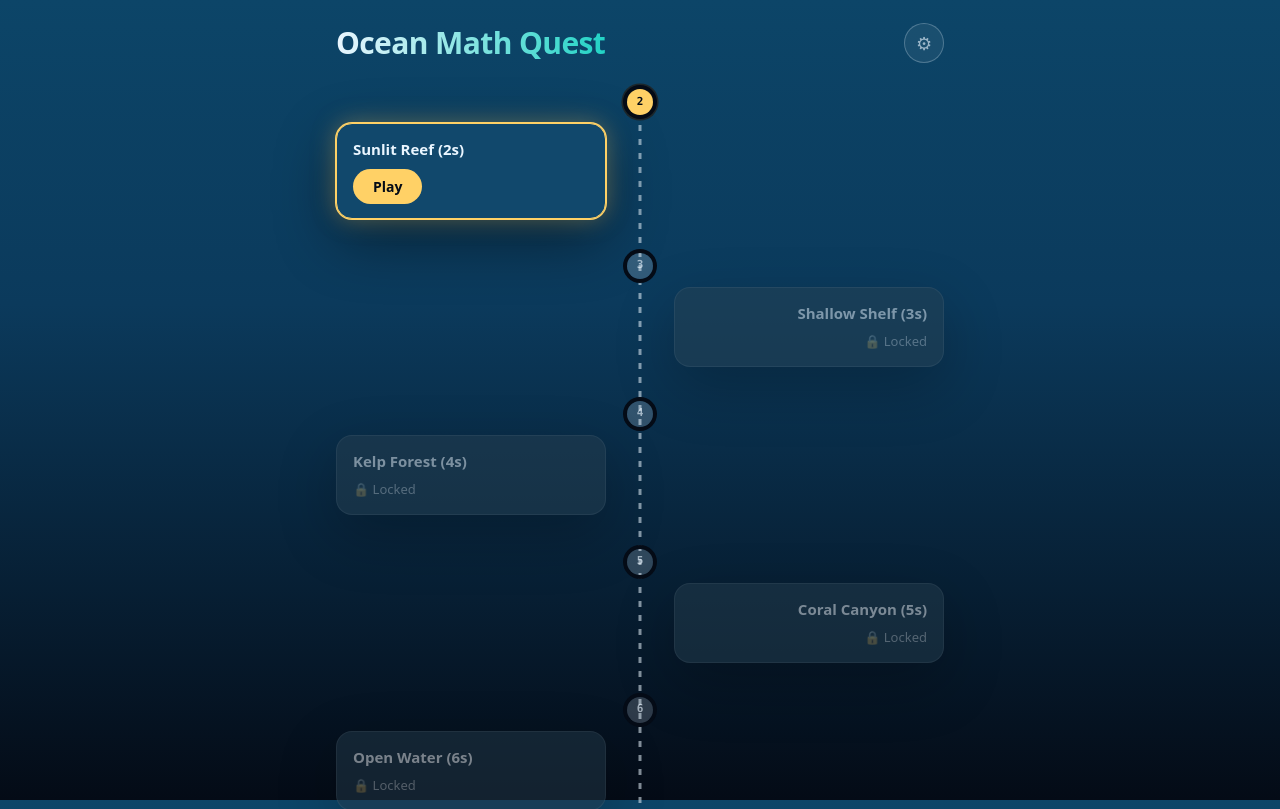
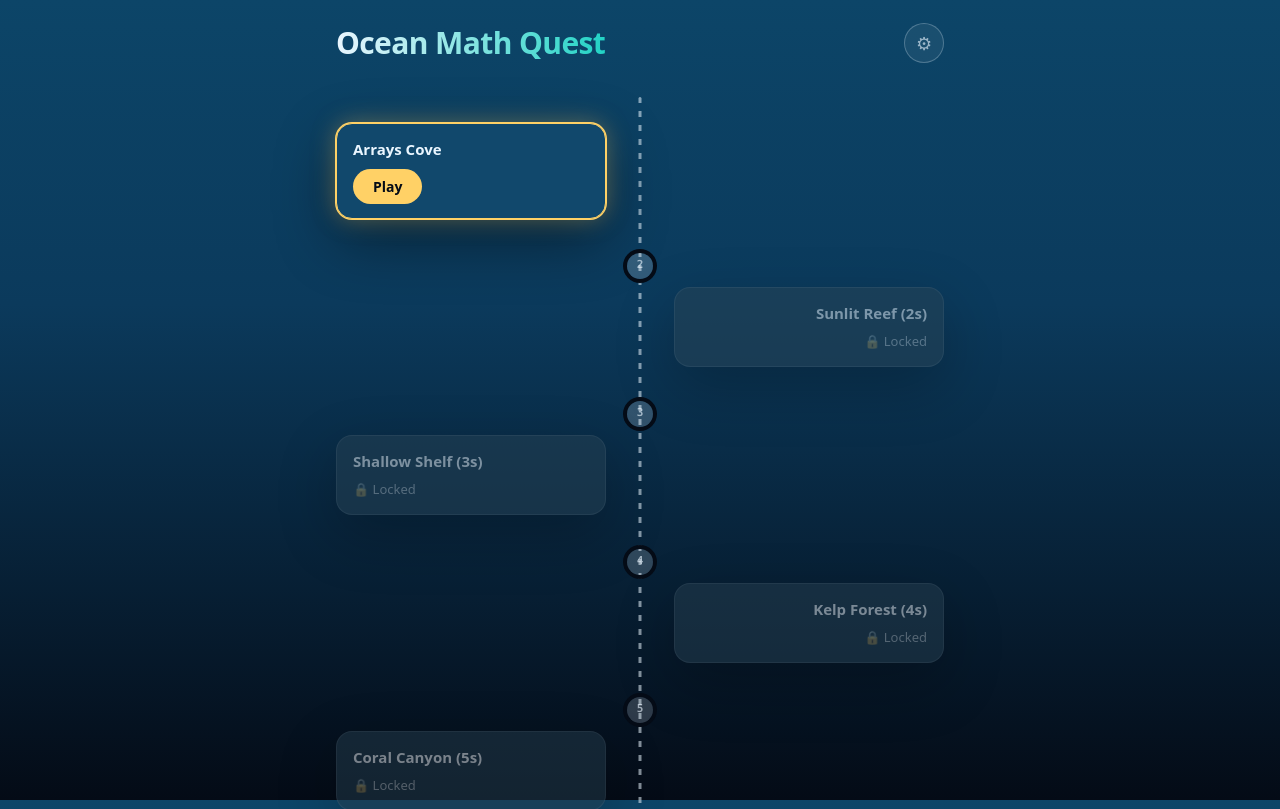
Before and after one commit to RickAnderson-hub/ocean-math-quest, a React (Vite) app: page / in a window 1280 px wide. Shown: the top 809 px of the page. Built offline with nearby package versions, Linux system fonts and the light colour scheme.

Commit message:
Add Arrays Cove pin to JourneyMap and gate table zones behind it

```diff
--- a/src/screens/JourneyMap.tsx
+++ b/src/screens/JourneyMap.tsx
@@ -1,14 +1,18 @@
 import { currentUnlockedZone, isZoneMastered, ZONES } from '../engine/zones';
+import { isCoveMastered, isTableZonesUnlocked } from '../engine/coveEngine';
 import { useAppState } from '../store/AppStateContext';
 import './JourneyMap.css';
 
 interface JourneyMapProps {
   onPlay: (table: number) => void;
+  onPlayCove: () => void;
   onOpenParentCorner: () => void;
 }
 
-export function JourneyMap({ onPlay, onOpenParentCorner }: JourneyMapProps) {
+export function JourneyMap({ onPlay, onPlayCove, onOpenParentCorner }: JourneyMapProps) {
   const { state } = useAppState();
+  const coveMastered = isCoveMastered(state.coveSkills);
+  const tableZonesUnlocked = isTableZonesUnlocked(state.coveSkills, state.coveGateExempt);
   const unlocked = currentUnlockedZone(state.facts);
 
   return (
@@ -25,11 +29,28 @@ export function JourneyMap({ onPlay, onOpenParentCorner }: JourneyMapProps) {
         </button>
       </header>
       <ol className="dive-path">
+        <li
+          key="arrays-cove"
+          data-testid="zone-arrays-cove"
+          className={`dive-node dive-node--left dive-node--${coveMastered ? 'mastered' : 'current'}`}
+        >
+          <div className="dive-node__card">
+            <span className="dive-node__label">Arrays Cove</span>
+            {coveMastered && (
+              <span data-testid="cove-badge" className="dive-node__creature">
+                Toolkit unlocked!
+              </span>
+            )}
+            <button type="button" className="dive-node__action" onClick={onPlayCove}>
+              {coveMastered ? 'Replay' : 'Play'}
+            </button>
+          </div>
+        </li>
         {ZONES.map((zone, i) => {
           const mastered = isZoneMastered(zone.table, state.facts);
-          const isCurrent = zone.table === unlocked;
-          const isLocked = zone.table > unlocked;
-          const side = i % 2 === 0 ? 'left' : 'right';
+          const isCurrent = tableZonesUnlocked && zone.table === unlocked;
+          const isLocked = !tableZonesUnlocked || zone.table > unlocked;
+          const side = (i + 1) % 2 === 0 ? 'left' : 'right';
           const status = isLocked ? 'locked' : isCurrent ? 'current' : 'mastered';
 
           return (
```
Also changed, not shown: 1 other file (tests, documents, lock files or other folders).
